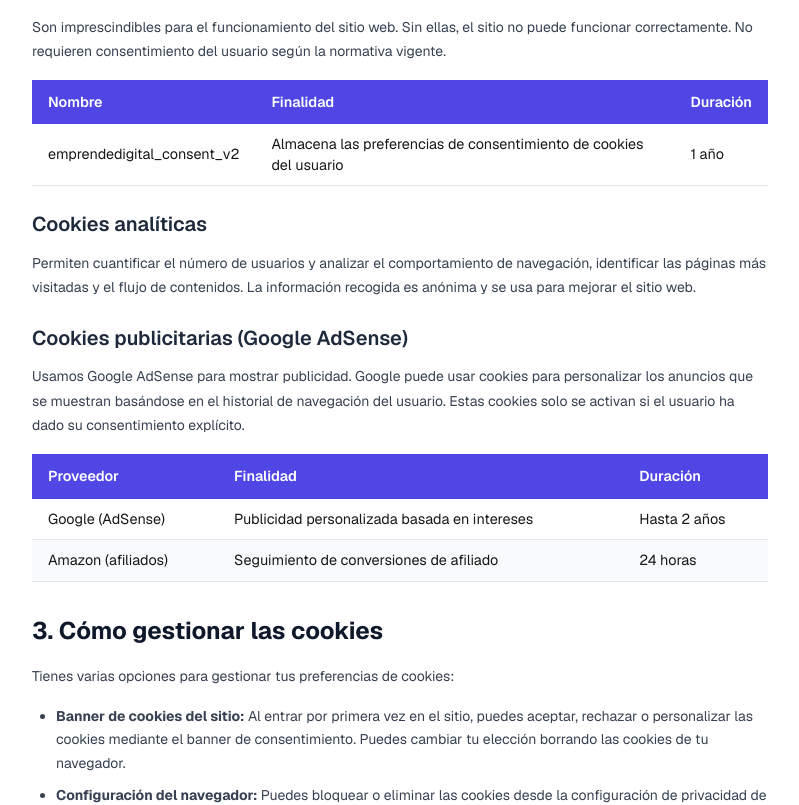
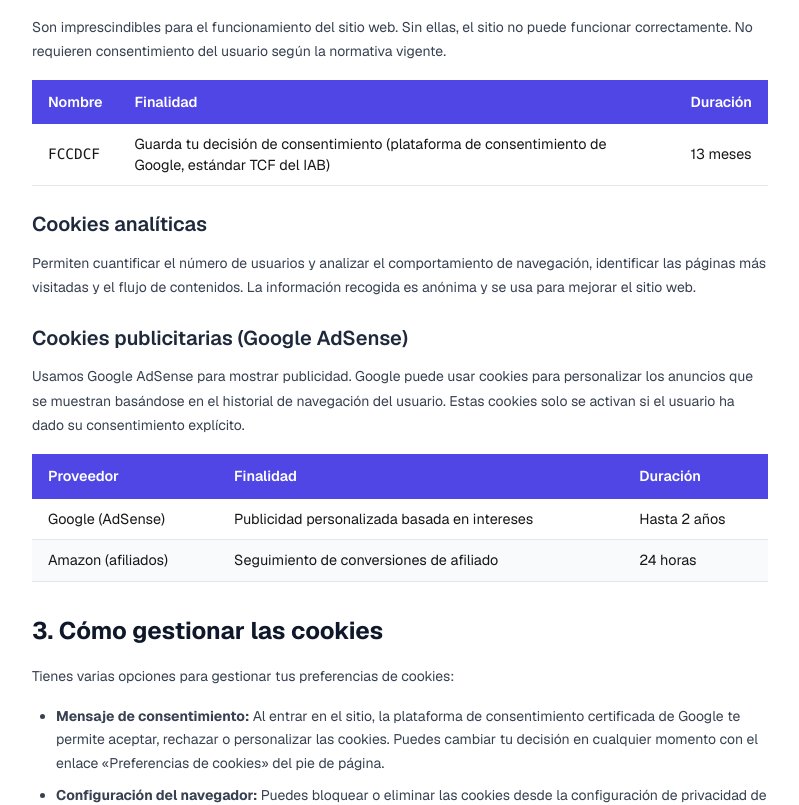
Before and after one commit to mktweb360/emprendedigital, a Next.js app: page /politica-de-cookies in a window 1280 px wide. Shown: the part 421-1226 px from the top of the page, without its empty margins (240-1039 px from the left). Built offline with nearby package versions, Linux system fonts and the light colour scheme.

Commit message:
docs(cookies): politica actualizada al mensaje de consentimiento de Google (cookie FCCDCF, 13 meses, observada en produccion)

```diff
--- a/app/politica-de-cookies/page.tsx
+++ b/app/politica-de-cookies/page.tsx
@@ -30,7 +30,7 @@ export default function PoliticaCookiesPage() {
             <tr><th>Nombre</th><th>Finalidad</th><th>Duración</th></tr>
           </thead>
           <tbody>
-            <tr><td>emprendedigital_consent_v2</td><td>Almacena las preferencias de consentimiento de cookies del usuario</td><td>1 año</td></tr>
+            <tr><td><code>FCCDCF</code></td><td>Guarda tu decisión de consentimiento (plataforma de consentimiento de Google, estándar TCF del IAB)</td><td>13 meses</td></tr>
           </tbody>
         </table>
 
@@ -61,9 +61,7 @@ export default function PoliticaCookiesPage() {
         <p>Tienes varias opciones para gestionar tus preferencias de cookies:</p>
         <ul>
           <li>
-            <strong>Banner de cookies del sitio:</strong> Al entrar por primera vez en el sitio, puedes aceptar,
-            rechazar o personalizar las cookies mediante el banner de consentimiento. Puedes cambiar tu elección
-            borrando las cookies de tu navegador.
+            <strong>Mensaje de consentimiento:</strong> Al entrar en el sitio, la plataforma de consentimiento certificada de Google te permite aceptar, rechazar o personalizar las cookies. Puedes cambiar tu decisión en cualquier momento con el enlace «Preferencias de cookies» del pie de página.
           </li>
           <li>
             <strong>Configuración del navegador:</strong> Puedes bloquear o eliminar las cookies desde la
```
